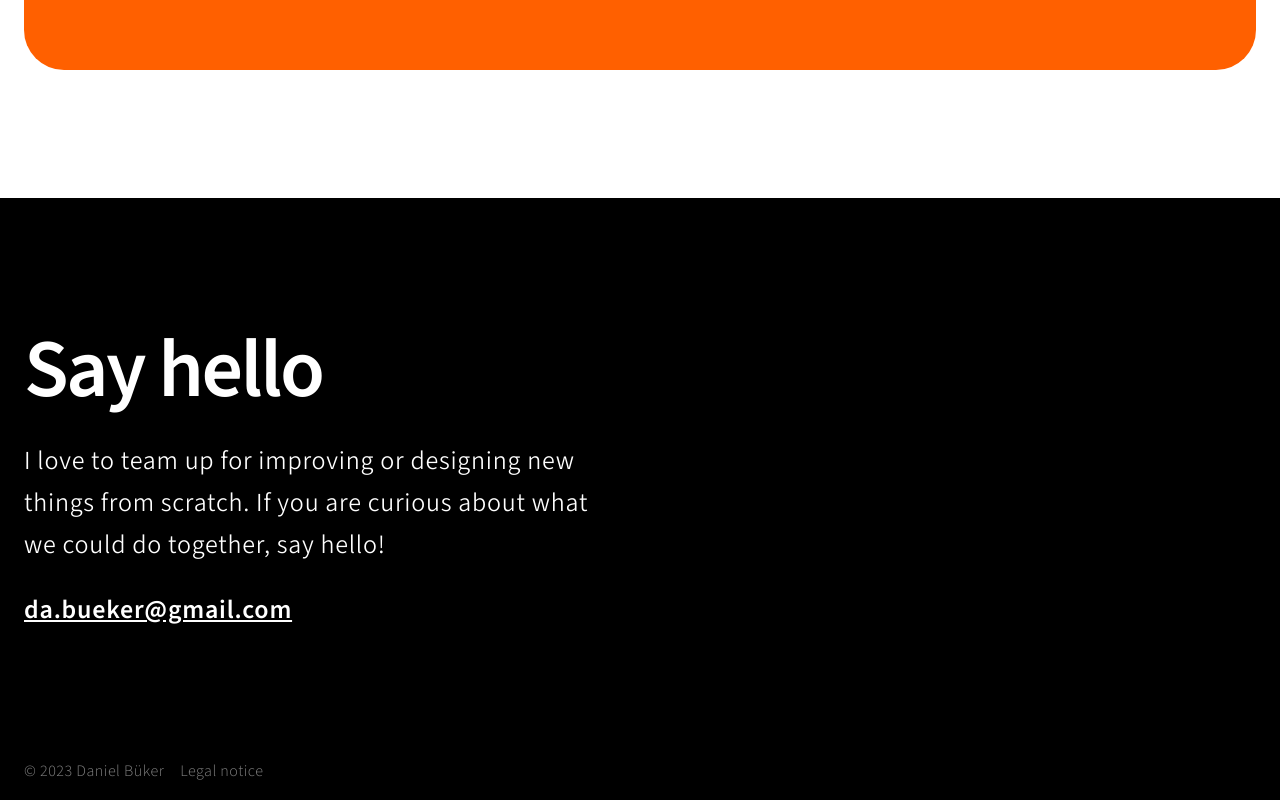
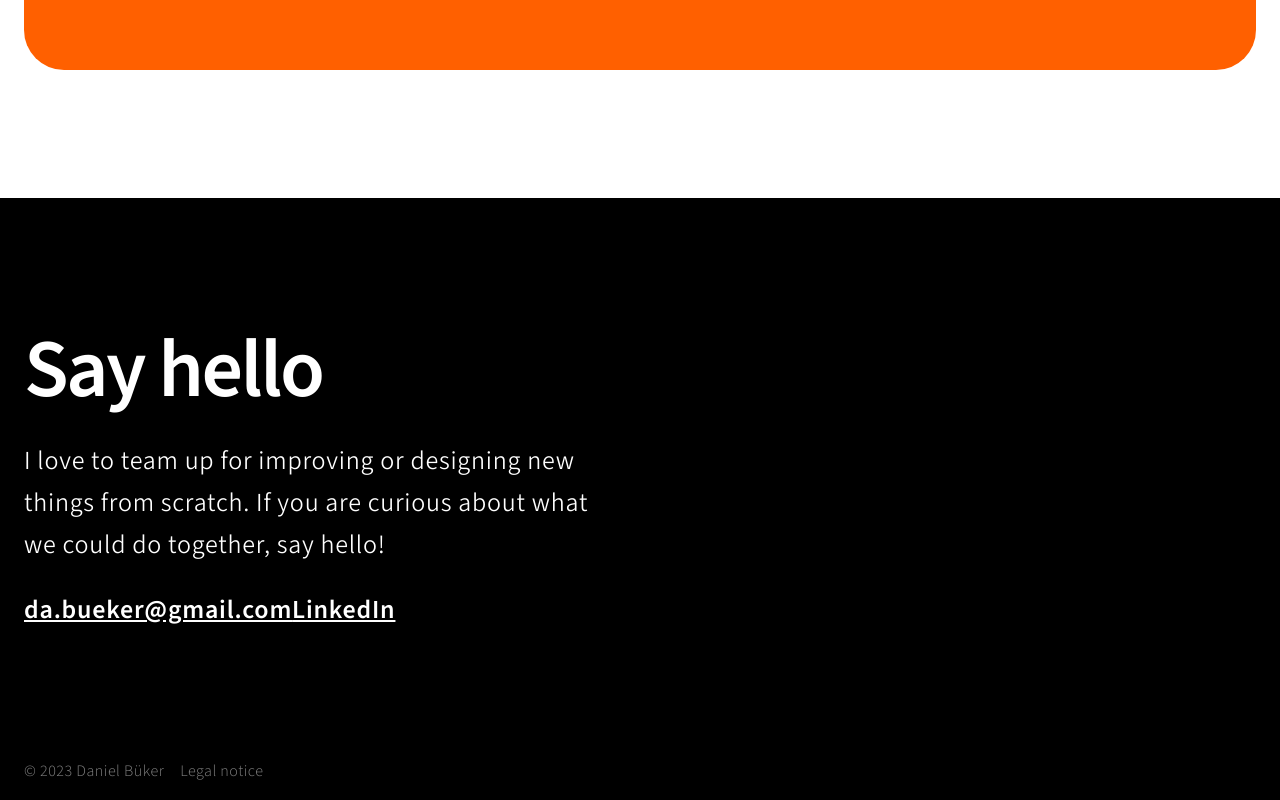
Before and after one commit to dbueker/portfolio-danielbueker, a Nuxt app: page / in a window 1280 px wide. Shown: the part 2216-3016 px from the top of the page. Built offline with nearby package versions, Linux system fonts and the light colour scheme.

Commit message:
Update Footer.vue

```diff
--- a/components/Footer.vue
+++ b/components/Footer.vue
@@ -5,6 +5,7 @@
             <a href="mailto:da.bueker@gmail.com" class="text-title-mobile lg:text-title-desktop">Say hello</a>
             <p class="text-body pb-6">I love to team up for improving or designing new things from scratch. If you are curious about what we could do together, say hello!</p>
             <a class="text-body-bold underline hover:opacity-60 transition ease-in-out duration-200" href="mailto:da.bueker@gmail.com" >da.bueker@gmail.com</a>
+            <a class="text-body-bold underline hover:opacity-60 transition ease-in-out duration-200" href="https://www.linkedin.com/in/danielbueker/" target="_blank">LinkedIn</a>
           </div>
           <div class="flex flex-row space-x-4 max-w-xl text-body-small  text-lightmode-on-primary-subdued dark:text-darkmode-on-primary-subdued">
               <p>© 2023 Daniel Büker</p>
```
